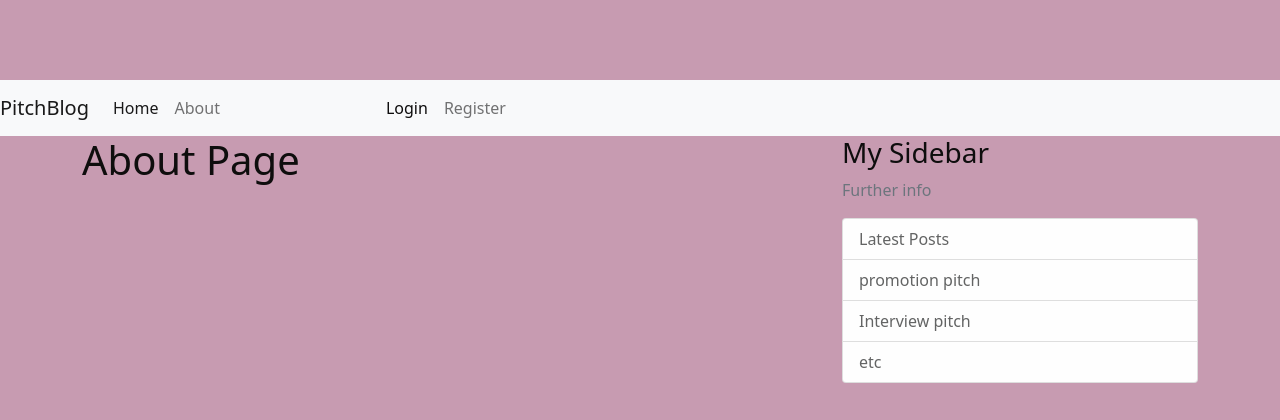
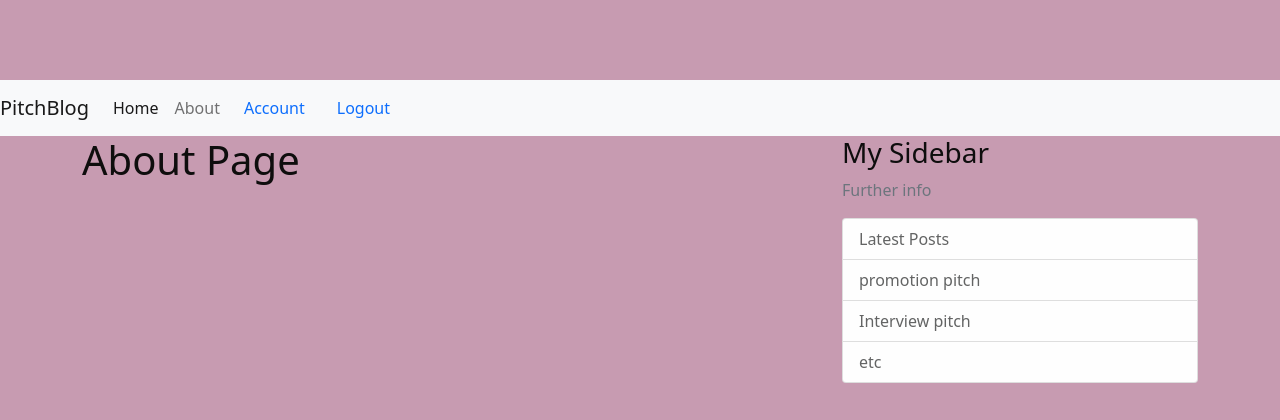
Before and after one commit to Liz-Adhiambo/Pitch-Ip, a Flask app: page /about in a window 1280 px wide. Shown: the top 420 px of the page. Run offline with Flask 2, Linux system fonts and the light colour scheme; a user stored in the database is signed in; some libraries are stand-ins or nearby versions.

Commit message:
Added accout and log out option for current user

```diff
--- a/pitchblog/routes.py
+++ b/pitchblog/routes.py
@@ -1,8 +1,8 @@
-from flask import render_template, url_for, flash, redirect
+from flask import render_template, url_for, flash, redirect,request
 from pitchblog import app,db, bcrypt
 from pitchblog.forms import RegistrationForm, LoginForm
 from pitchblog.models import User, Post
-from flask_login import login_user
+from flask_login import login_user,logout_user, current_user, login_required
 
 posts = [
     {
@@ -30,8 +30,10 @@ def home():
 def about():
     return render_template('about.html', title='About')
 
-@app.route("/register",methods=['GET', 'POST'])
+@app.route("/register", methods=['GET', 'POST'])
 def register():
+    if current_user.is_authenticated:
+        return redirect(url_for('home'))
     form = RegistrationForm()
     if form.validate_on_submit():
         hashed_password = bcrypt.generate_password_hash(form.password.data).decode('utf-8')
@@ -40,22 +42,30 @@ def register():
         db.session.commit()
         flash('Your account has been created! You are now able to log in', 'success')
         return redirect(url_for('login'))
-
     return render_template('register.html', title='Register', form=form)
 
 @app.route("/login", methods=['GET', 'POST'])
 def login():
+    if current_user.is_authenticated:
+        return redirect(url_for('home'))
     form = LoginForm()
     if form.validate_on_submit():
         user = User.query.filter_by(email=form.email.data).first()
         if user and bcrypt.check_password_hash(user.password, form.password.data):
             login_user(user, remember=form.remember.data)
-
-            return redirect (url_for('home'))
+            next_page = request.args.get('next')
+            return redirect(next_page) if next_page else redirect(url_for('home'))
         else:
             flash('Login Unsuccessful. Please check email and password', 'danger')
     return render_template('login.html', title='Login', form=form)
 
+@app.route("/logout")
+def logout():
+    logout_user()
+    return redirect(url_for('home'))
 
 
-    return render_template('login.html', title='Login', form=form)
+@app.route("/account")
+@login_required
+def account():
+    return render_template('account.html', title='Account')
--- /dev/null
+++ b/pitchblog/templates/account.html
@@ -0,0 +1,4 @@
+{% extends "base.html" %}
+{% block content %}
+    <h1>{{ current_user.username }}</h1>
+{% endblock content %}
--- a/pitchblog/templates/base.html
+++ b/pitchblog/templates/base.html
@@ -28,10 +28,13 @@
         <a class="nav-item nav-link" href="#">About</a>
       </div>
       <!-- Navbar Right Side -->
-      <div class="navbar-nav" >
-        <a id='nav' class="nav-item nav-link" href="{{ url_for('login') }}">Login</a>
-        <a class="nav-item nav-link" href="{{ url_for('register') }}">Register</a>
-      </div>
+      {% if current_user.is_authenticated %}
+      <a class="nav-item nav-link" href="{{ url_for('account') }}">Account</a>
+      <a class="nav-item nav-link" href="{{ url_for('logout') }}">Logout</a>
+    {% else %}
+      <a class="nav-item nav-link" href="{{ url_for('login') }}">Login</a>
+      <a class="nav-item nav-link" href="{{ url_for('register') }}">Register</a>
+    {% endif %}
     </div>
   </nav>
 
```
